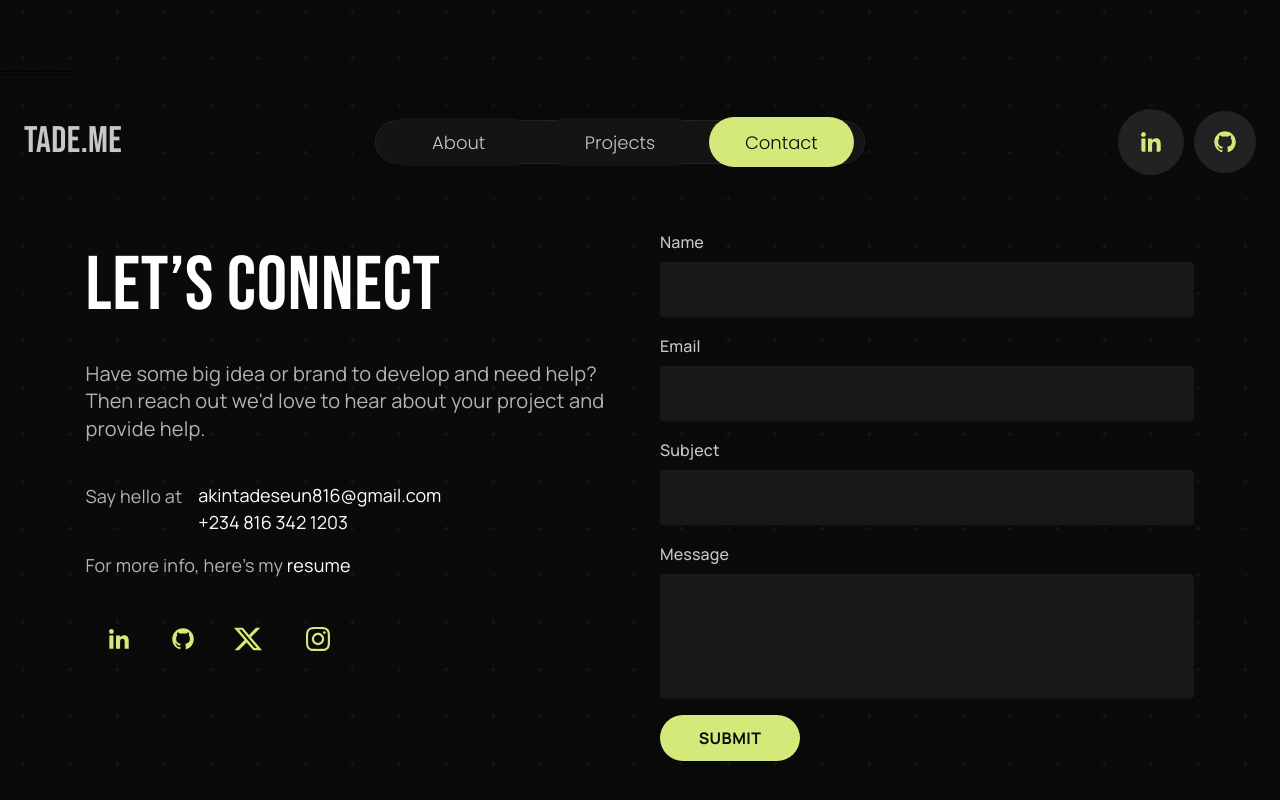
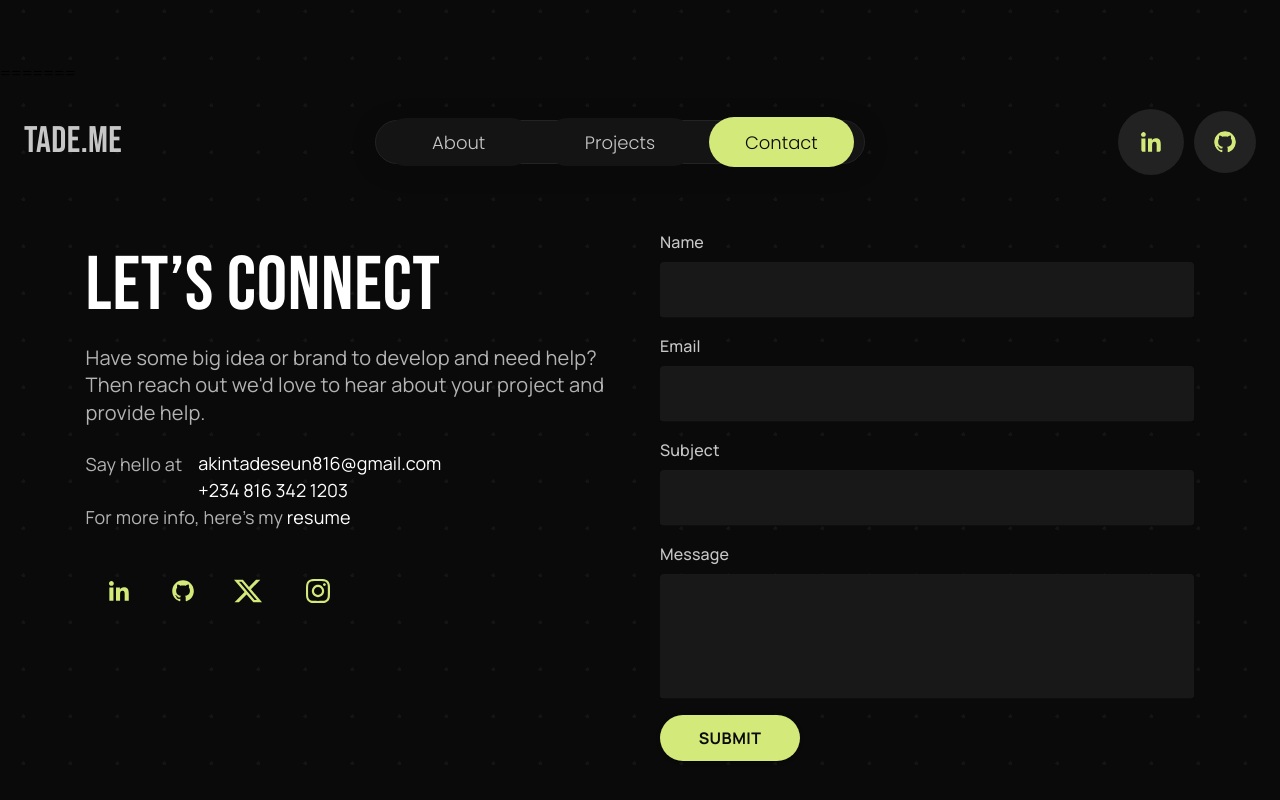
Before and after one commit to Gideon-Buba/portfolio, a React (Vite) app: page /contact in a window 1280 px wide. Shown: the part 764-1564 px from the top of the page. Built offline with nearby package versions, Linux system fonts and the light colour scheme; a web font is replaced by a local one.

Commit message:
fix contact display

```diff
--- a/src/components/Navlinks/Contact.tsx
+++ b/src/components/Navlinks/Contact.tsx
@@ -66,7 +66,6 @@ const Contact: React.FC = () => {
               fontSize: isMobile ? "48px" : "76px",
               fontWeight: 400,
               color: "#FFFFFF",
-              mb: 2,
             }}
           >
             Let’s connect
@@ -79,7 +78,6 @@ const Contact: React.FC = () => {
               fontWeight: 400,
               lineHeight: isMobile ? "22px" : "27.32px",
               color: "#B3B3B3",
-              mb: 2,
             }}
           >
             Have some big idea or brand to develop and need help? Then reach out
@@ -91,7 +89,6 @@ const Contact: React.FC = () => {
               display: "flex",
               flexDirection: "column",
               gap: 2,
-              mb: 2,
             }}
           >
             <Box
```
